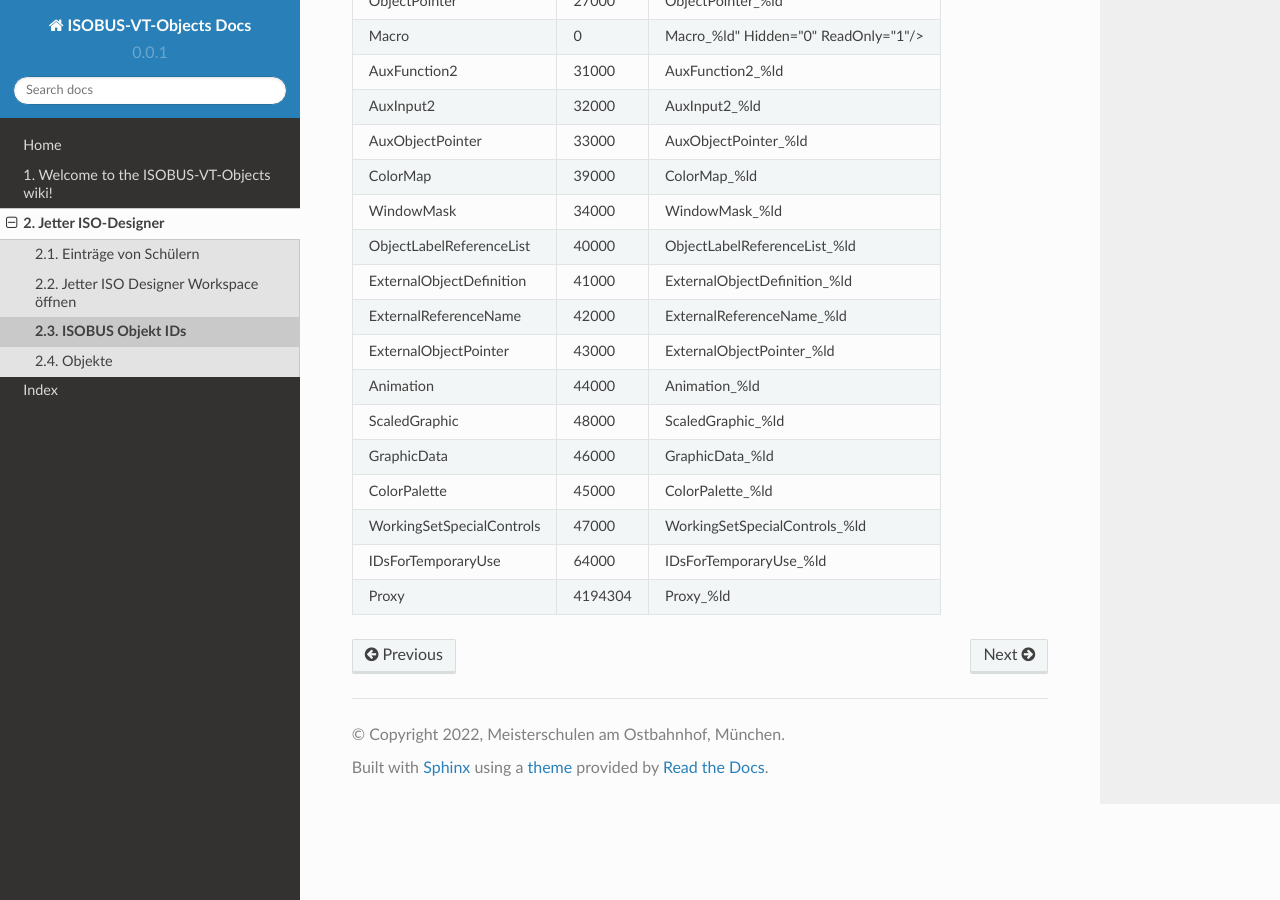
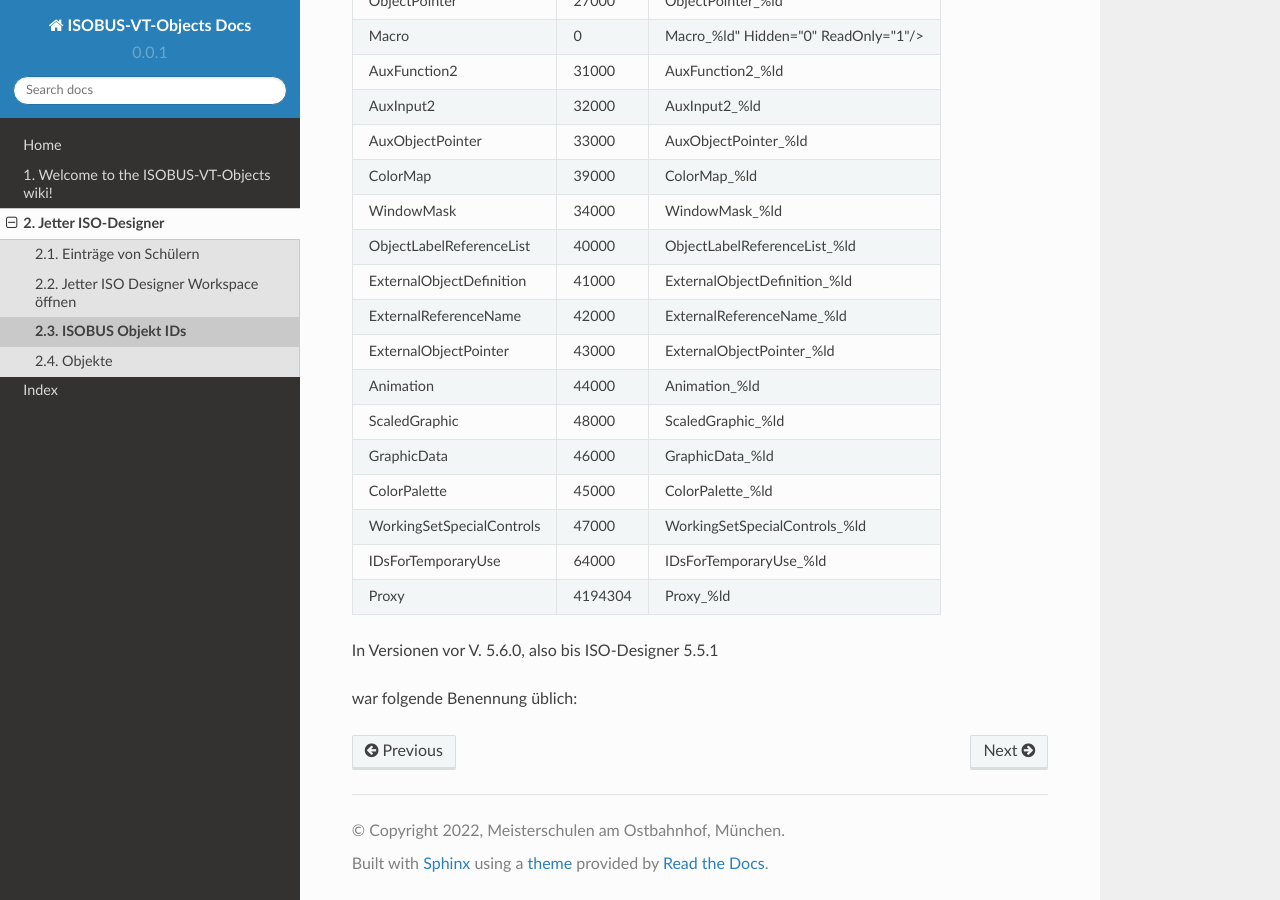
Before and after one commit to Meisterschulen-am-Ostbahnhof-Munchen/ISOBUS-VT-Objects-docs, a Sphinx documentation site: the page built from docs/ISOBUS-Objekt-IDs.md, in a window 1280 px wide and 900 px high, scrolled down 1344 px. Built offline with Sphinx 7.4.7 and the Read the Docs theme 2.0.0, drawn with Linux system fonts in a browser that asks for light colours.

Commit message:
Create ISOBUS-Objekt-IDs.md

```diff
--- a/docs/ISOBUS-Objekt-IDs.md
+++ b/docs/ISOBUS-Objekt-IDs.md
@@ -53,3 +53,7 @@ Stand Jetter ISO-Designer 5.6.1
 | WorkingSetSpecialControls | 47000 | WorkingSetSpecialControls\_%ld |
 | IDsForTemporaryUse | 64000 | IDsForTemporaryUse\_%ld |
 | Proxy | 4194304 | Proxy\_%ld |
+
+In Versionen vor V. 5.6.0, also bis ISO-Designer 5.5.1
+
+war folgende Benennung üblich:
```
